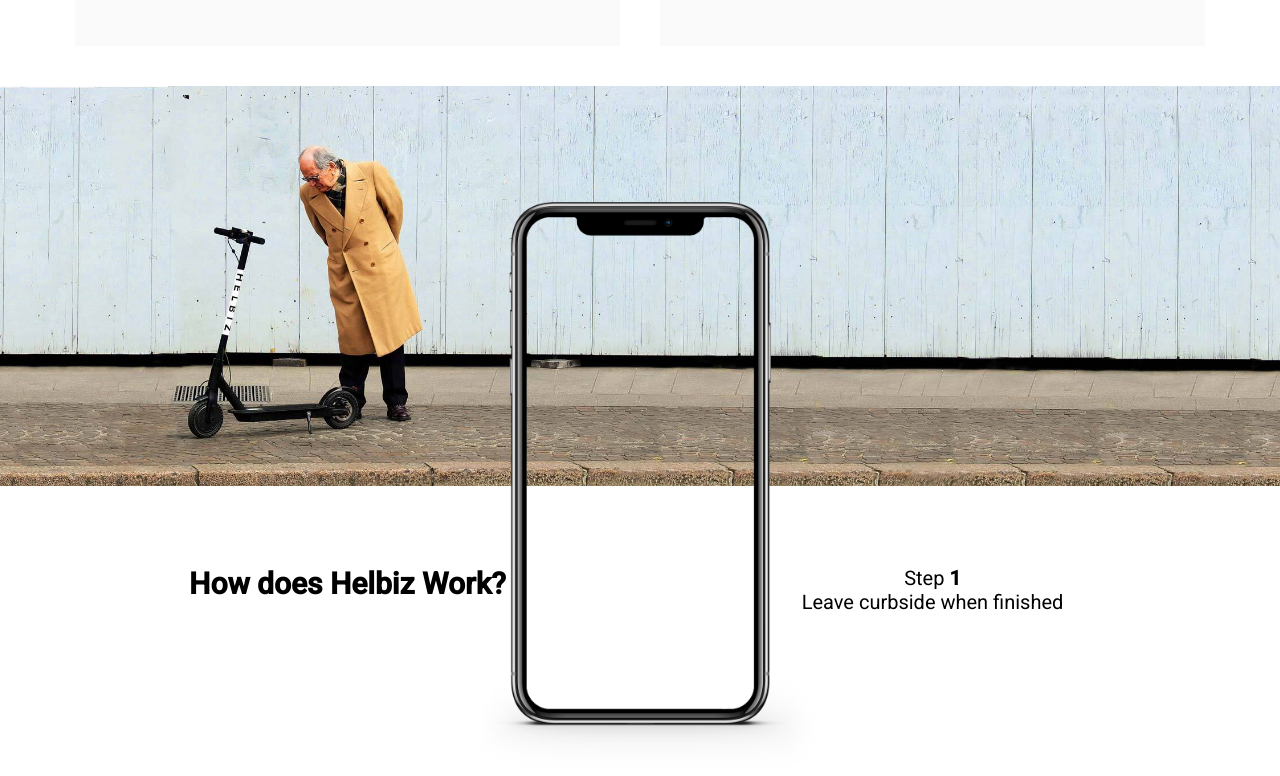
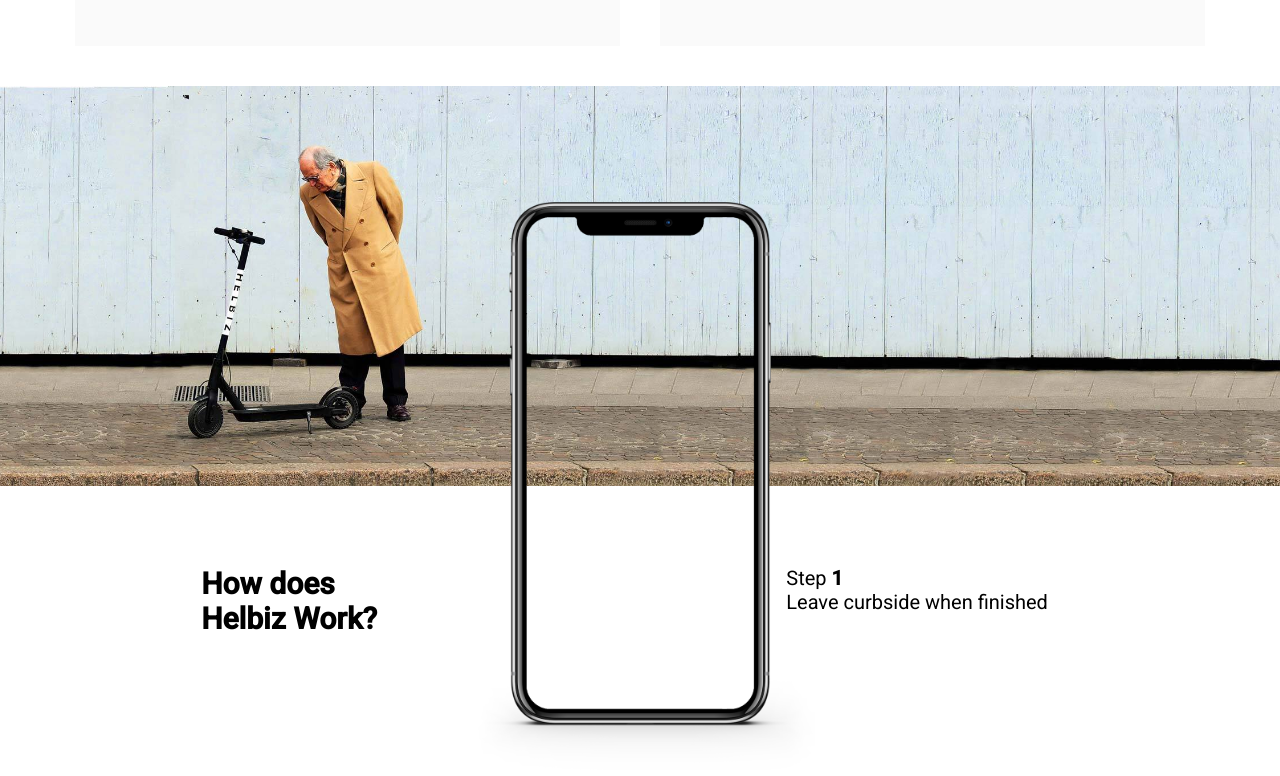
Before and after one commit to GianlucaBar/html-css-helbiz, a plain HTML site: page index.html in a window 1280 px wide. Shown: the part 1110-1886 px from the top of the page. Drawn offline with Linux system fonts and the light colour scheme.

Commit message:
impostata sezione slideshow

```diff
--- a/css/style.css
+++ b/css/style.css
@@ -133,10 +133,13 @@ nav .burger-menu{
 }
 
 #iphone-slideshow [class*="col-"]{
-    text-align: center;
-    padding: 80px 0;
+    /* text-align: center; */
+    padding: 80px 0px;
 }
-
+.slide-text,.slide-title{
+    width: 50%;
+    margin: auto;
+}
 .slide-title h3{
     font-size: 30px;
 }
--- a/index.html
+++ b/index.html
@@ -151,7 +151,7 @@
                 <div class="col-xs-6 col-md-6 col-lg-6">
 
                     <div class="slide-title">
-                        <h3>How does Helbiz Work?</h3>
+                        <h3>How does <br> Helbiz Work?</h3>
                     </div>
 
                 </div>
```
